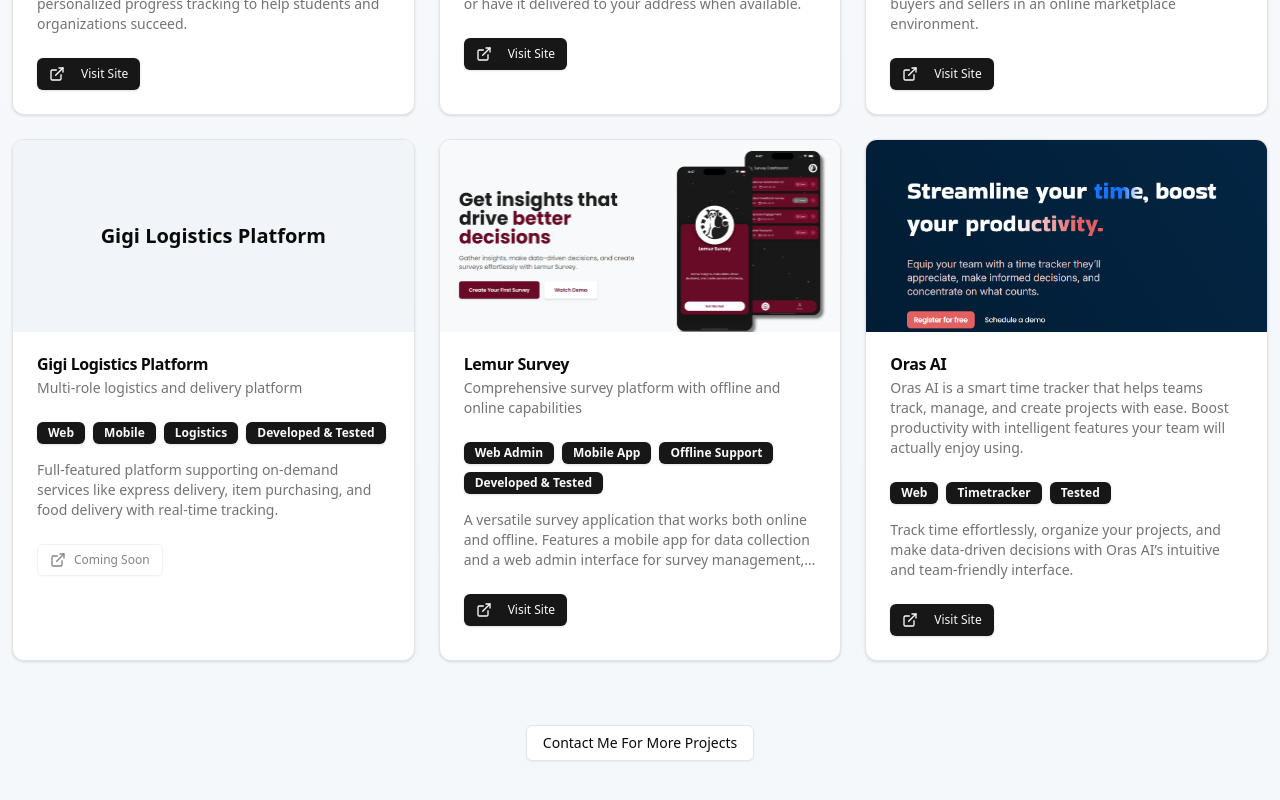
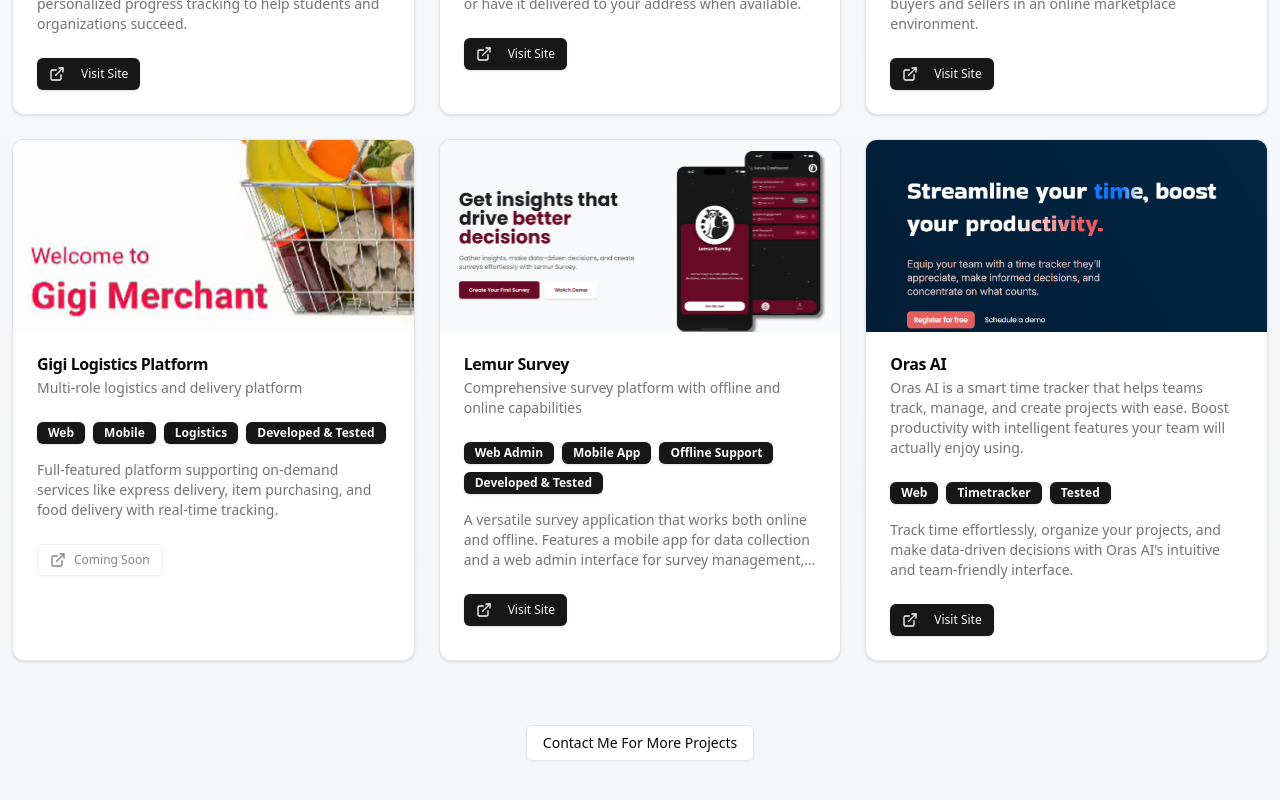
Before and after one commit to Dwieght/dweight.dev, a Next.js app: page / in a window 1280 px wide. Shown: the part 1722-2522 px from the top of the page. Built offline with nearby package versions, Linux system fonts and the light colour scheme.

Commit message:
gigi image added

```diff
--- a/src/app/page.tsx
+++ b/src/app/page.tsx
@@ -99,7 +99,7 @@
   {
     title: "Gigi Logistics Platform",
     description: "Multi-role logistics and delivery platform",
-    image: "",
+    image: "/gigiImage.png",
     badges: ["Web", "Mobile", "Logistics", "Developed & Tested"],
     summary:
       "Full-featured platform supporting on-demand services like express delivery, item purchasing, and food delivery with real-time tracking.",
```
Also changed, not shown: public/gigiImage.png (added).
